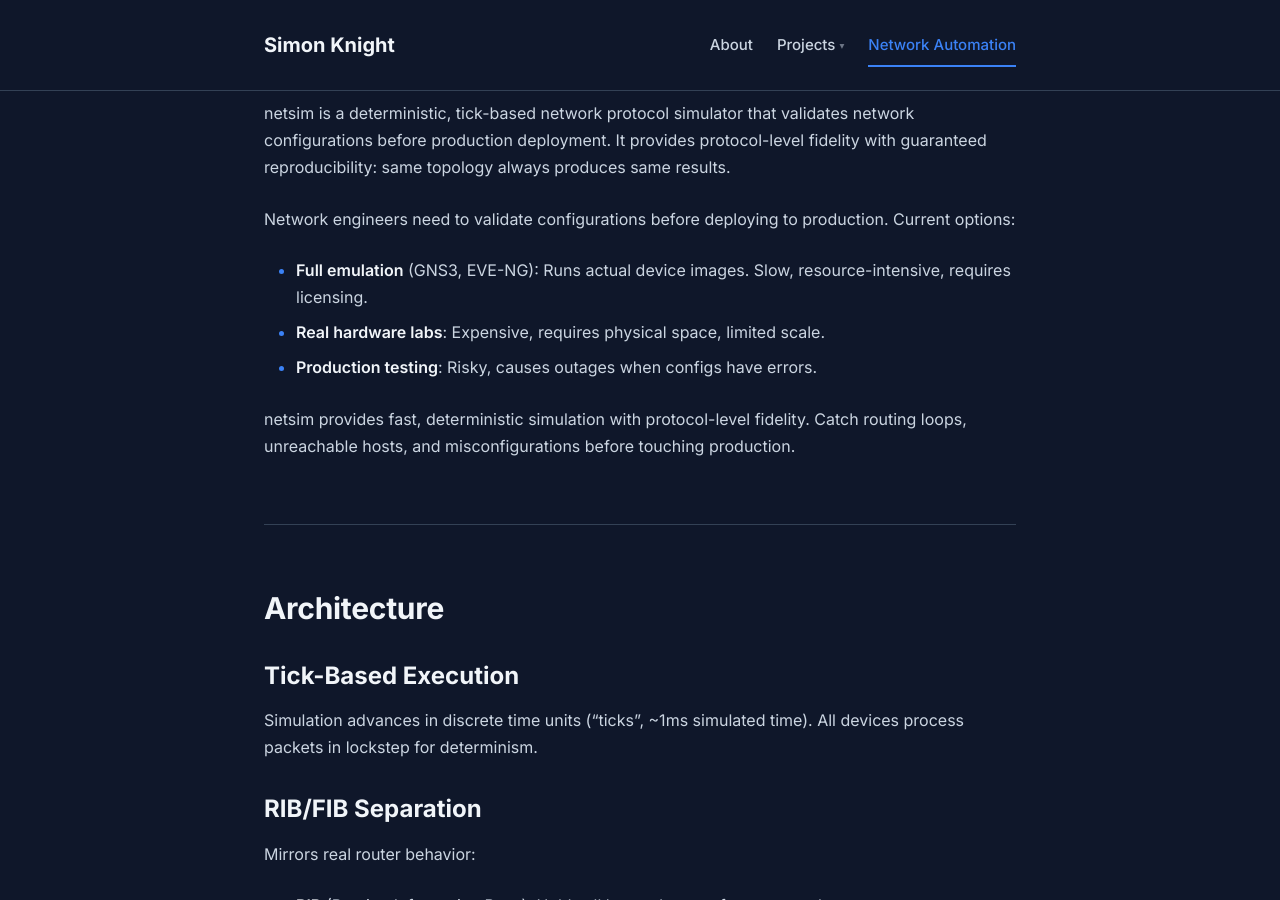
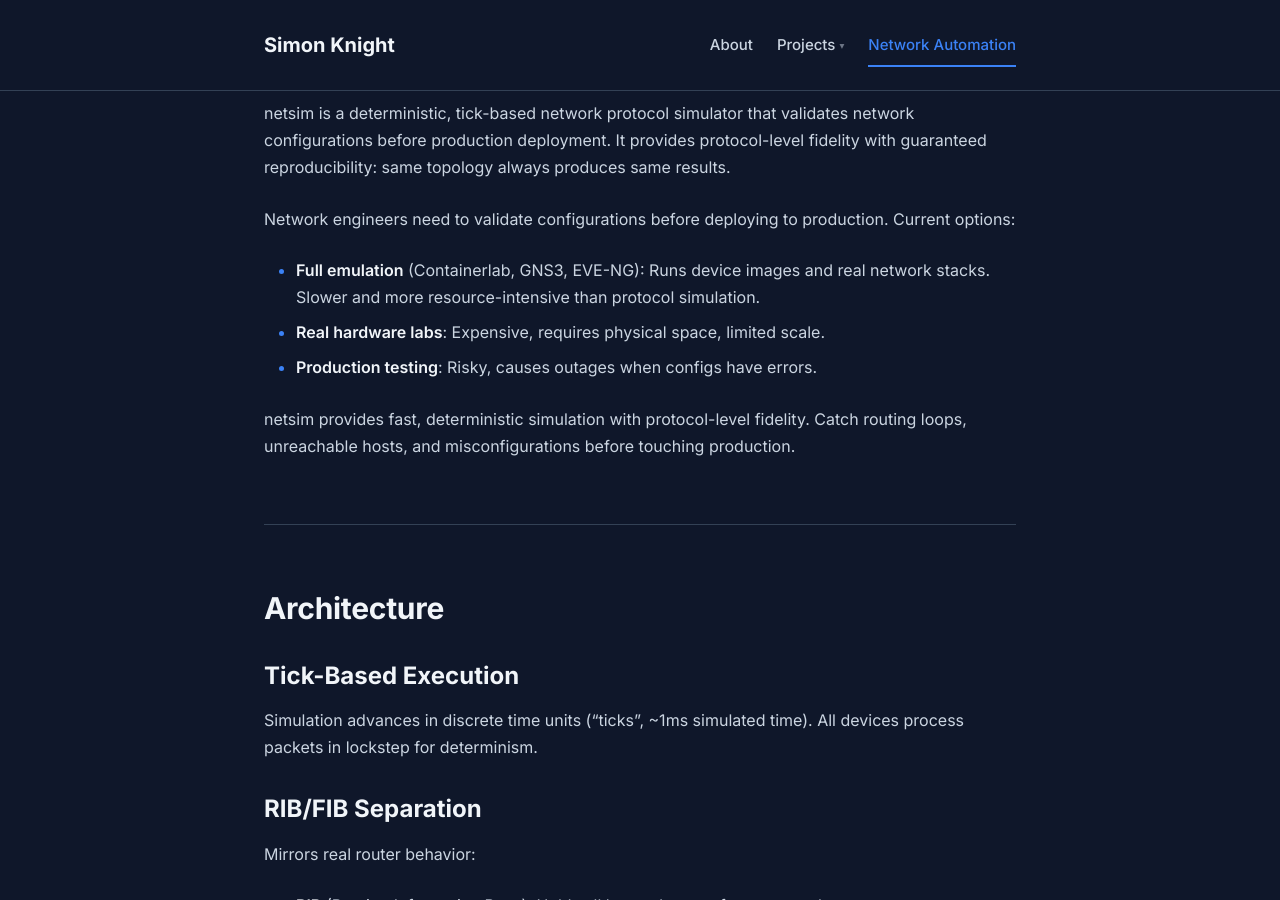
Before and after one commit to sk2/sk2.github.com, a Jekyll site: the page built from projects/netsim.md, in a window 1280 px wide and 900 px high, scrolled down 1049 px. Built offline with Jekyll 4.4.1, drawn with Linux system fonts in a browser that asks for light colours; nearby versions of some CDN libraries; our own code applies the rules of GitHub Pages for plain Markdown files.

Commit message:
Mention Containerlab as emulation baseline on Network Simulator page

```diff
--- a/projects/netsim.md
+++ b/projects/netsim.md
@@ -33,7 +33,7 @@ netsim is a deterministic, tick-based network protocol simulator that validates
 
 Network engineers need to validate configurations before deploying to production. Current options:
 
-- **Full emulation** (GNS3, EVE-NG): Runs actual device images. Slow, resource-intensive, requires licensing.
+- **Full emulation** (Containerlab, GNS3, EVE-NG): Runs device images and real network stacks. Slower and more resource-intensive than protocol simulation.
 - **Real hardware labs**: Expensive, requires physical space, limited scale.
 - **Production testing**: Risky, causes outages when configs have errors.
 
```
